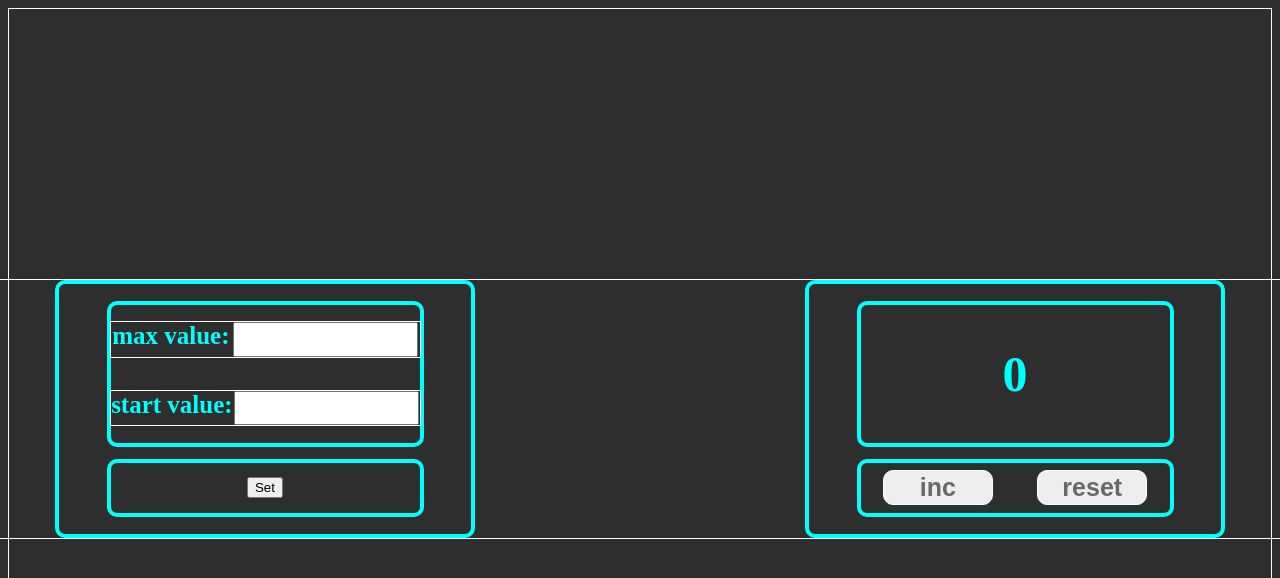
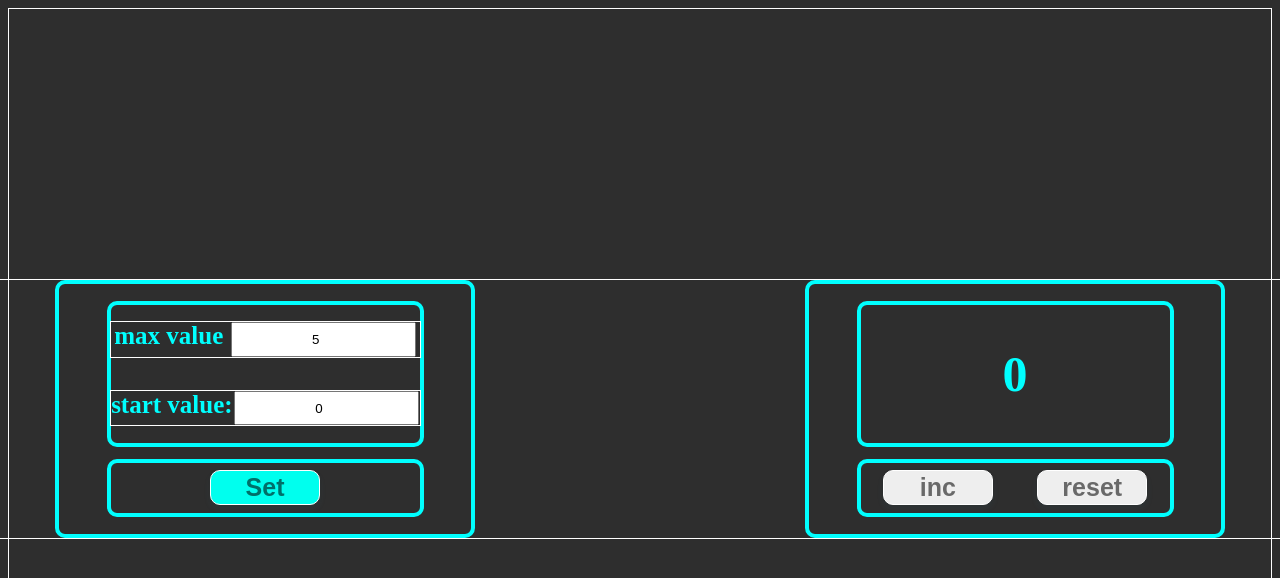
Before and after one commit to uginza/Counter, a React (Create React App) app: page / in a window 1280 px wide. Shown: the top 578 px of the page. Built offline with nearby package versions, Linux system fonts and the light colour scheme.

Commit message:
Set button styles is in progress

```diff
--- a/src/CounterInterface/CounterInterface.tsx
+++ b/src/CounterInterface/CounterInterface.tsx
@@ -26,8 +26,8 @@ function CounterInterface(props:CounterInterfaceType) {
 
     const isMax = count < props.newMaxValue
     const incButtonClass = `${isMax ? i.incBtn : i.incBtnDisabled}`
-    const resetButtonClass = `${count == 0 ? i.resetButtonDisabled : i.resetButton}`
-    const integerClass = `${count < 5 ? s.integerContainerActive : s.integerContainerDisabled}`
+    const resetButtonClass = `${count === 0 ? i.resetButtonDisabled : i.resetButton}`
+    const integerClass = `${count < props.newMaxValue || count===0 ? s.integerContainerActive : s.integerContainerDisabled}`
 
     function incHandler() {
         if (isMax) {
@@ -36,7 +36,7 @@ function CounterInterface(props:CounterInterfaceType) {
     }
 
     function resetHandler() {
-        setCount(0)
+        setCount(isMin)
     }
 
     return (
--- a/src/SetIntervalConponent/SetIntervalComponent.module.css
+++ b/src/SetIntervalConponent/SetIntervalComponent.module.css
@@ -1,10 +1,4 @@
 .SetIntervalContainer {
-    /*margin-top: 250px;
-    margin-left: 550px;*/
-    /*display:flex;
-    flex-direction: column;
-    justify-content: center;
-    align-items: center;*/
     width: 412px;
     height: 250px;
     border: 4px solid aqua;
@@ -63,13 +57,17 @@ input {
     text-align: center;
 }
 
-.buttons {
-    /* display: flex;
-     justify-content: space-evenly;
-     align-items: flex-end;*/
-
+.setButton{
+    width: 110px;
+    height: 35px;
+    border: 1px solid #fff;
+    border-radius: 10px;
+    font-size: 25px;
+    font-weight: 900;
+    text-decoration: none;
+    color: rgba(0, 0, 0, 0.56);
+    background-color: #00ffee;
+    box-shadow: 0 4px 6px rgb(65 132 144 / 10%), 0 1px 3px rgb(0 0 0 / 8%);
+    cursor: pointer;
+    transition: box-shadow 0.2s;
 }
-
-.integerContainer {
-    /*margin-bottom: 10px;*/
-}
--- a/src/SetIntervalConponent/SetIntervalComponent.tsx
+++ b/src/SetIntervalConponent/SetIntervalComponent.tsx
@@ -8,38 +8,8 @@ type SetIntervalComponentType = {
 
 function SetIntervalComponent(props: SetIntervalComponentType) {
 
-    /*    const [count, setCount] = useState(0);
-        const isMax = count < 5
-        const incButtonClass = `${isMax ? i.incBtn : i.incBtnDisabled}`
-        const resetButtonClass = `${count == 0 ? i.resetButtonDisabled : i.resetButton}`
-        const integerClass = `${count < 5 ? s.integerContainerActive : s.integerContainerDisabled}`
-
-        function incHandler() {
-            if (isMax) {
-                setCount(count + 1)
-            }
-        }*/
-    const newMinValue = () => {
-        let a = localStorage.getItem('minValue')
-        if (a === null) {
-            return ''
-        } else {
-            return a
-        }
-    }
-
-    const newMaxValue = () => {
-        let a = localStorage.getItem('maxValue')
-        if (a === null) {
-            return ''
-        } else {
-            return a
-        }
-    }
-
-
-    const [minValue, setMinValue] = useState(newMinValue)
-    const [maxValue, setMaxValue] = useState(newMaxValue)
+    const [minValue, setMinValue] = useState('0')
+    const [maxValue, setMaxValue] = useState('5')
 
     const onChangeMinValueHandler = (e: ChangeEvent<HTMLInputElement>) => {
         setMinValue(e.currentTarget.value)
@@ -54,24 +24,30 @@ function SetIntervalComponent(props: SetIntervalComponentType) {
         props.onClick()
     }
 
-    /*    useEffect(()=>{
-            localStorage.setItem('minValue',minValue)
-        },[value])*/
-
-    /* const setToLocalStorageHandler=()=>{
-         setValue(value)
-     }*/
     return (
         <>
             <div className={s.setIntervalInterfaceContainer}>
                 <div className={s.maxValueContainer}>
-                    max value:<input type='number' value={maxValue} onChange={onChangeMaxValueHandler}/>
+                    max value
+                    <input type='number'
+                           value={maxValue}
+                           onChange={onChangeMaxValueHandler}
+                    />
                 </div>
                 <div className={s.minValueContainer}>
-                    start value:<input type='number' value={minValue} onChange={onChangeMinValueHandler}/>
+                    start value:
+                    <input type='number'
+                           value={minValue}
+                           onChange={onChangeMinValueHandler}
+                    />
                 </div>
             </div>
-            <div className={s.buttonsContainer}><Button name={"Set"} onClick={onClickHandler} className={''}/></div>
+            <div className={s.buttonsContainer}>
+                    <Button name={"Set"}
+                            onClick={onClickHandler}
+                            className={s.setButton}
+                    />
+            </div>
         </>
     );
 }
```
